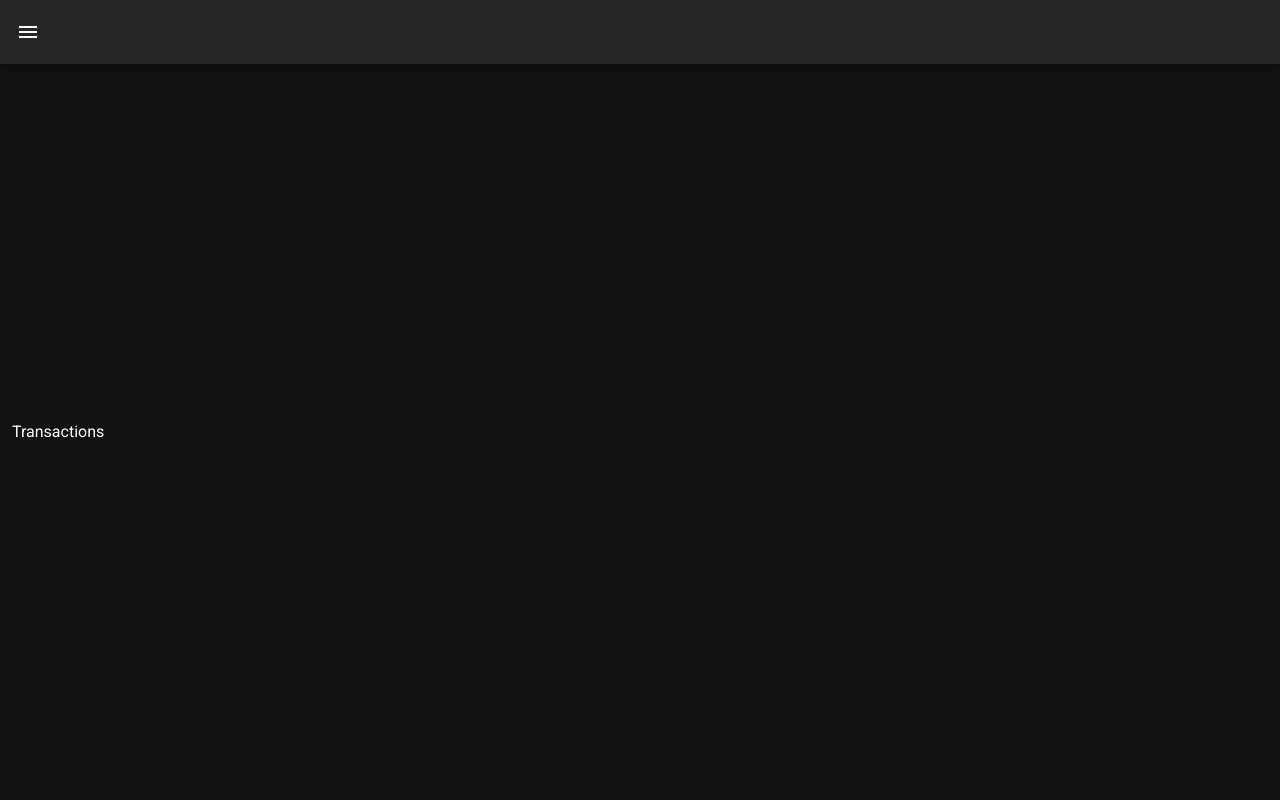
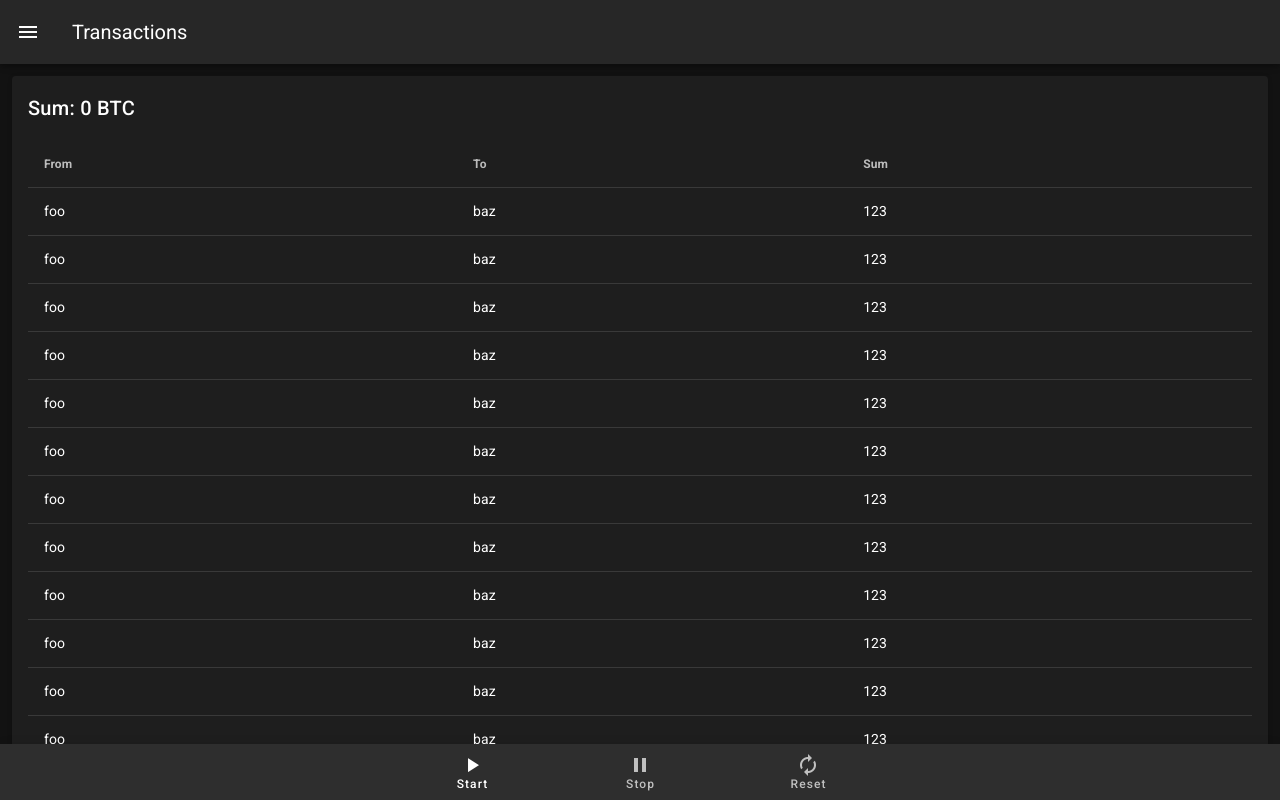
Before and after one commit to krchmkn/vue-test-investor-app, a Vue app: page /transactions in a window 1280 px wide. Shown: the top 800 px of the page. Built offline with nearby package versions, Linux system fonts and the light colour scheme.

Commit message:
add vuetify templates

```diff
--- a/src/App.vue
+++ b/src/App.vue
@@ -1,13 +1,9 @@
 <template>
   <v-app>
     <base-nav />
-
     <v-main>
-      <v-container
-        class="fill-height"
-        fluid
-      >
-        <router-view/>
+      <v-container fluid>
+        <router-view />
       </v-container>
     </v-main>
   </v-app>
--- a/src/components/BaseNav.vue
+++ b/src/components/BaseNav.vue
@@ -6,20 +6,16 @@
       clipped
     >
       <v-list dense>
-        <v-list-item link to="/">
+        <v-list-item
+          v-for="(item, i) in menuItems"
+          :key="i" link
+          :to="item.to"
+        >
           <v-list-item-action>
-            <v-icon>mdi-view-dashboard</v-icon>
+            <v-icon>{{ item.icon }}</v-icon>
           </v-list-item-action>
           <v-list-item-content>
-            <v-list-item-title>Desktop</v-list-item-title>
-          </v-list-item-content>
-        </v-list-item>
-        <v-list-item link to="/transactions">
-          <v-list-item-action>
-            <v-icon>mdi-trending-up</v-icon>
-          </v-list-item-action>
-          <v-list-item-content>
-            <v-list-item-title>Transactions</v-list-item-title>
+            <v-list-item-title>{{ item.title }}</v-list-item-title>
           </v-list-item-content>
         </v-list-item>
       </v-list>
@@ -30,6 +26,7 @@
       clipped-left
     >
       <v-app-bar-nav-icon @click.stop="toggleMenu"></v-app-bar-nav-icon>
+      <v-toolbar-title>{{ title }}</v-toolbar-title>
     </v-app-bar>
   </div>
 </template>
@@ -40,7 +37,24 @@ export default {
   data() {
     return {
       isMenuOpen: false,
+      menuItems: [
+        {
+          to: '/',
+          icon: 'mdi-view-dashboard',
+          title: 'Desktop',
+        },
+        {
+          to: '/transactions',
+          icon: 'mdi-trending-up',
+          title: 'Transactions',
+        },
+      ],
     };
+  },
+  computed: {
+    title() {
+      return this.$route.name;
+    },
   },
   methods: {
     toggleMenu() {
--- a/src/views/Desktop.vue
+++ b/src/views/Desktop.vue
@@ -1,6 +1,5 @@
 <template>
   <div>
-    DeskTop
   </div>
 </template>
 
--- a/src/views/Transactions.vue
+++ b/src/views/Transactions.vue
@@ -1,11 +1,71 @@
 <template>
   <div>
-    Transactions
+    <v-card>
+      <v-card-title>Sum: 0 BTC</v-card-title>
+      <v-card-text>
+        <v-simple-table
+          fixed-header
+          height="100vh"
+        >
+          <template v-slot:default>
+            <thead>
+              <tr>
+                <th>From</th>
+                <th>To</th>
+                <th>Sum</th>
+              </tr>
+            </thead>
+            <tbody>
+              <tr v-for="(item, i) in transactions" :key="i">
+                <td>{{ item.from }}</td>
+                <td>{{ item.to }}</td>
+                <td>{{ item.sum }}</td>
+              </tr>
+            </tbody>
+          </template>
+        </v-simple-table>
+      </v-card-text>
+    </v-card>
+
+    <v-bottom-navigation
+      v-model="active"
+      fixed
+      grow
+    >
+      <v-btn :value="1">
+        <span>Start</span>
+        <v-icon>mdi-play</v-icon>
+      </v-btn>
+
+      <v-btn :value="0">
+        <span>Stop</span>
+        <v-icon>mdi-pause</v-icon>
+      </v-btn>
+
+      <v-btn :value="-1">
+        <span>Reset</span>
+        <v-icon>mdi-autorenew</v-icon>
+      </v-btn>
+    </v-bottom-navigation>
   </div>
 </template>
 
 <script>
 export default {
   name: 'Transactions',
+  data() {
+    return {
+      active: null,
+    };
+  },
+  computed: {
+    transactions() {
+      return Array.from({ length: 100 }, () => ({
+        from: 'foo',
+        to: 'baz',
+        sum: 123,
+      }));
+    },
+  },
 };
 </script>
```
